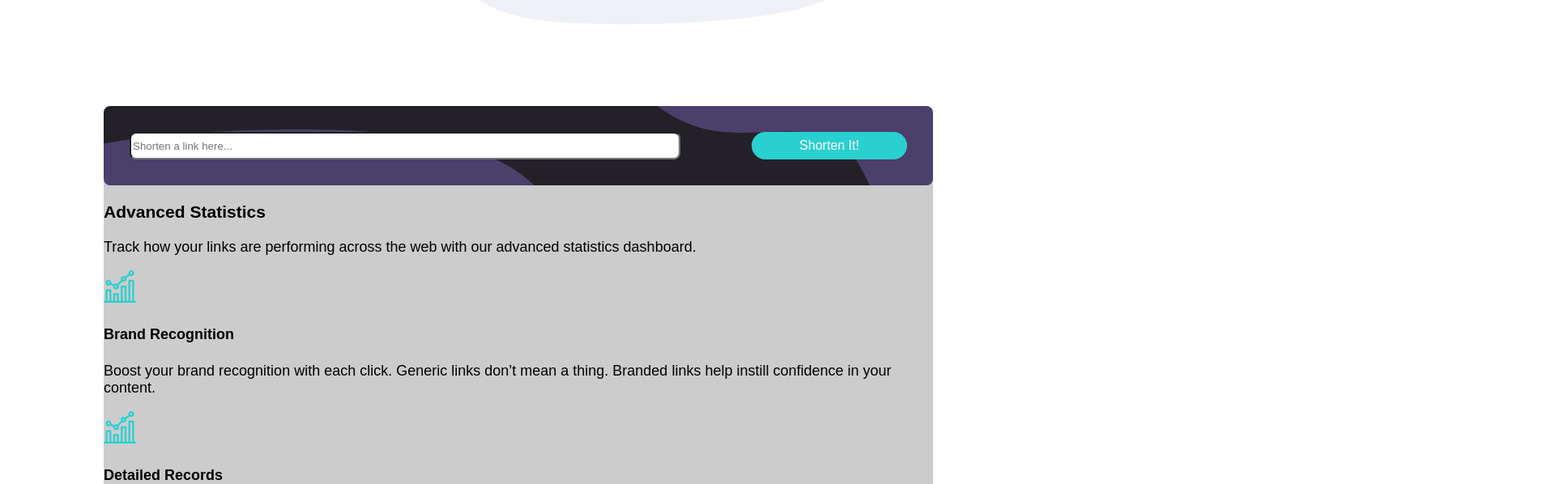
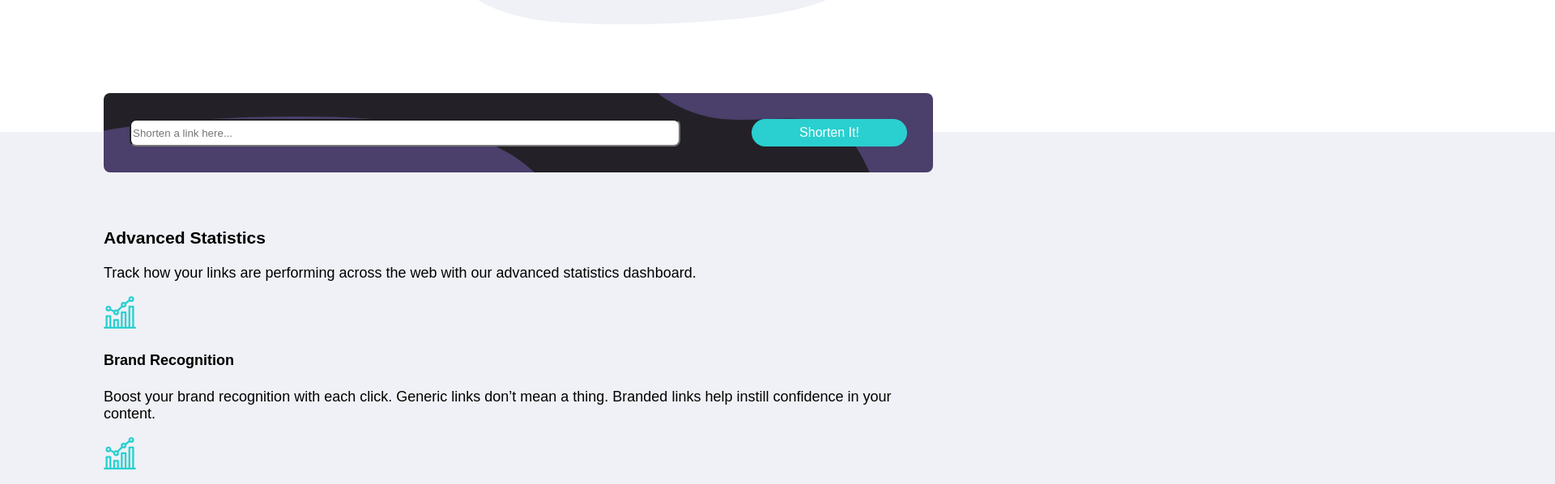
Before and after one commit to danpatrickoneill/url-shortening-api-master, a React (Create React App) app in the folder shortly/: page / in a window 1280 px wide. Shown: the part 518-1116 px from the top of the page at 81% size, 1920 px wide, since content can reach past the window. Built offline with nearby package versions, Linux system fonts and the light colour scheme.

Commit message:
Full-width color w/ relative positioned shortener

```diff
--- a/shortly/src/components/MainContent.js
+++ b/shortly/src/components/MainContent.js
@@ -6,7 +6,7 @@ import utensils from '../images/icon-fully-customizable.svg';
 
 const MainContent = () => {
   return (
-    <main>
+    <main className='full-width-gray'>
       <LinkShortener />
       <h3>Advanced Statistics</h3>
       <p>
--- a/shortly/src/styles/styles.css
+++ b/shortly/src/styles/styles.css
@@ -2,6 +2,7 @@ body {
   box-sizing: border-box;
   font-family: 'Poppins', sans-serif;
   font-size: 18px;
+  overflow-x: hidden;
 }
 .App {
   max-width: 1440px;
@@ -46,9 +47,14 @@ main {
   background-color: #cccccc;
   padding: 8rem 0 2rem;
 }
+.full-width-gray {
+  margin: 0 -9999rem;
+  padding: 0 9999rem;
+  background: #f0f1f6;
+}
 .link-shortener {
-  margin: auto;
-  margin-top: -10rem;
+  position: relative;
+  top: -3rem;
   padding: 2rem;
   background-image: url('../images/bg-shorten-desktop.svg');
   background-color: hsl(260, 8%, 14%);
@@ -63,6 +69,18 @@ main {
 }
 .link-shortener button {
   width: 20%;
+}
+.saved-link {
+  margin: 1rem auto;
+  padding: 1rem;
+  display: flex;
+  justify-content: space-between;
+  background-color: white;
+  border-radius: 0.25rem;
+}
+.saved-link .action-items {
+  display: flex;
+  align-items: center;
 }
 footer {
   background-image: url('../images/bg-shorten-desktop.svg');
--- a/shortly/src/styles/styles.less
+++ b/shortly/src/styles/styles.less
@@ -29,6 +29,7 @@ body {
   box-sizing: border-box;
   font-family: 'Poppins', sans-serif;
   font-size: 18px;
+  overflow-x: hidden;
 }
 
 .App {
@@ -81,9 +82,15 @@ main {
   padding: 8rem 0 2rem;
 }
 
+.full-width-gray {
+  margin: 0 -9999rem;
+  padding: 0 9999rem;
+  background: #f0f1f6;
+}
+
 .link-shortener {
-  margin: auto;
-  margin-top: -10rem;
+  position: relative;
+  top: -3rem;
   padding: 2rem;
   background-image: url('../images/bg-shorten-desktop.svg');
   background-color: @very-dark-violet;
@@ -99,6 +106,20 @@ main {
   }
   button {
     width: 20%;
+  }
+}
+
+.saved-link {
+  margin: 1rem auto;
+  padding: 1rem;
+  display: flex;
+  justify-content: space-between;
+  background-color: white;
+  border-radius: 0.25rem;
+
+  .action-items {
+    display: flex;
+    align-items: center;
   }
 }
 
```
